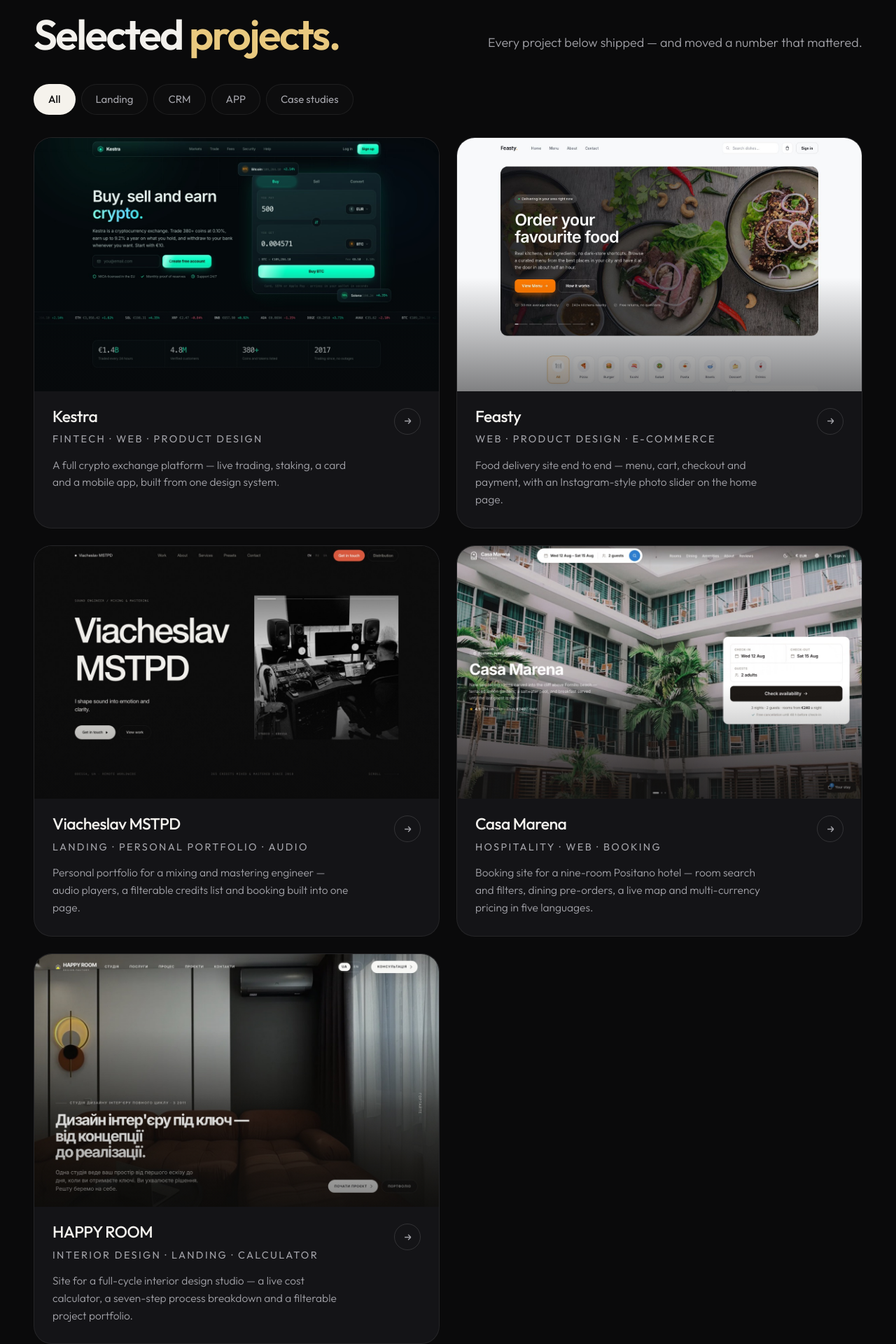
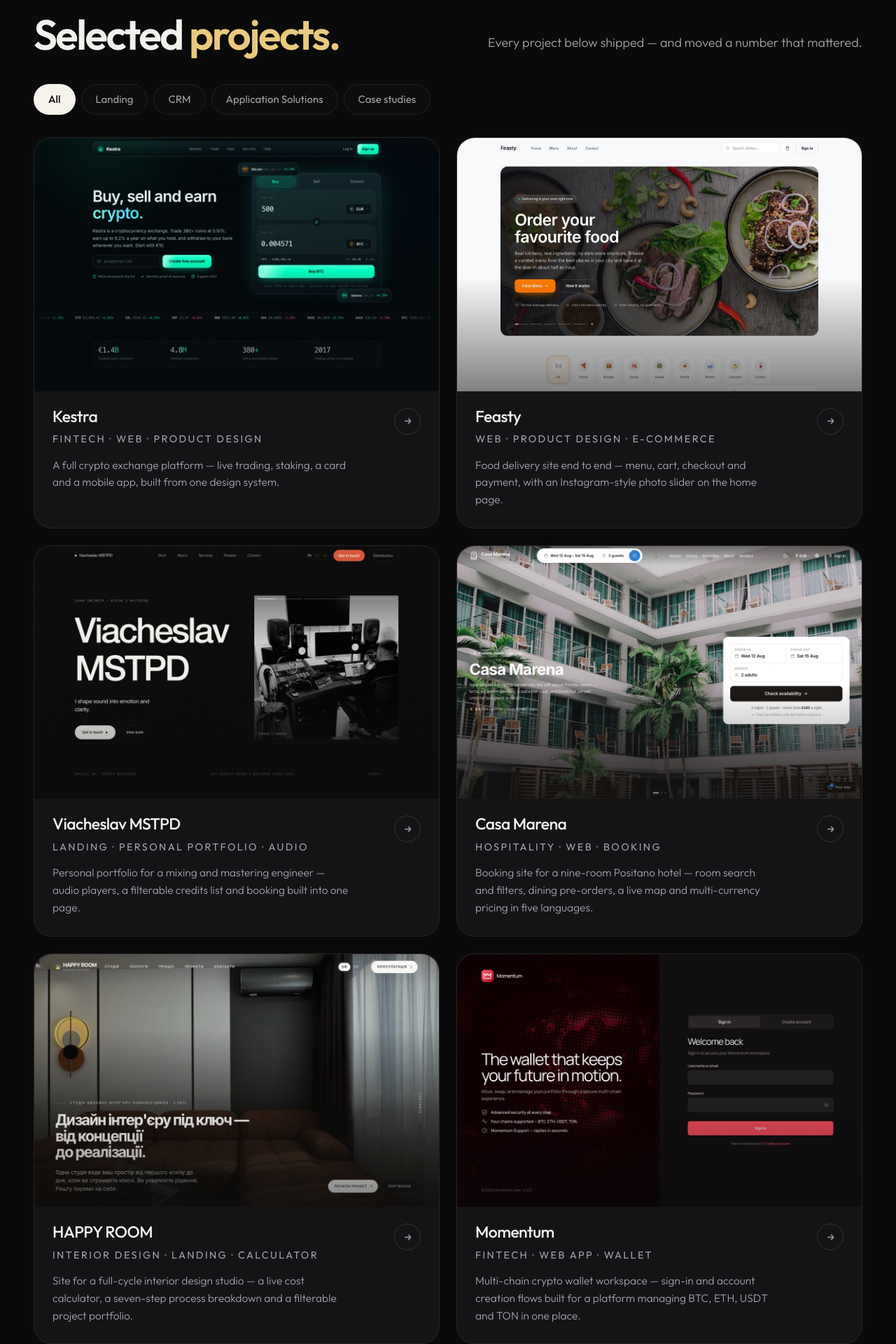
Before and after one commit to germandesignerq/ive-studio, a React (Vite) app in the folder frontend/: page / in a window 1280 px wide. Shown: the part 3400-5320 px from the top of the page at 70% size. Built offline with nearby package versions, Linux system fonts and the light colour scheme; no server answers.

Commit message:
feat: add Momentum wallet to portfolio (CRM)
Live multi-chain crypto wallet product, linked out with a real
screenshot cover under the CRM category.

```diff
--- a/frontend/src/data/works.ts
+++ b/frontend/src/data/works.ts
@@ -29,7 +29,7 @@
   { key: 'all', label: 'All' },
   { key: 'landing', label: 'Landing' },
   { key: 'crm', label: 'CRM' },
-  { key: 'app', label: 'APP' },
+  { key: 'app', label: 'Application Solutions' },
   { key: 'case', label: 'Case studies' },
 ]
 
@@ -131,4 +131,14 @@
       'Site for a full-cycle interior design studio — a live cost calculator, a seven-step process breakdown and a filterable project portfolio.',
     img: '/work-happyroom.jpg',
   },
+  {
+    slug: 'momentum',
+    name: 'Momentum',
+    tags: 'Fintech · Web app · Wallet',
+    url: 'https://momentum-wallet.com/',
+    category: 'crm',
+    result:
+      'Multi-chain crypto wallet workspace — sign-in and account creation flows built for a platform managing BTC, ETH, USDT and TON in one place.',
+    img: '/work-momentum.jpg',
+  },
 ]
```
Also changed, not shown: frontend/public/work-momentum.jpg (added).
